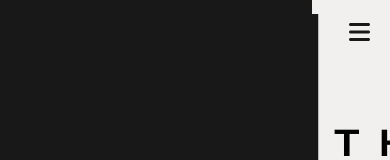
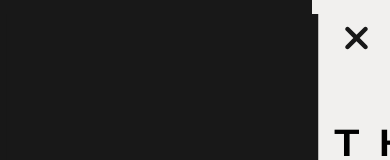
Before and after one commit to aam3/Personal_Website, a React (Create React App) app: page / in a window 390 px wide. Both pictures are taken after a click on the icon 359 px from the left and 32 px from the top of the page. Shown: the top 160 px of the page. Built offline with nearby package versions, Linux system fonts and the light colour scheme.

Commit message:
adding display mobile to sidebar-div

```diff
--- a/src/components/Layout/index.js
+++ b/src/components/Layout/index.js
@@ -22,13 +22,13 @@ const Layout = () => {
           icon={faBars}
           color="#ffd700"
           size="3x"
-          className='hamburger-icon' />
+          className={`hamburger-icon ${showNav ? 'mobile-show' : ''}`} />
       <FontAwesomeIcon
           onClick={() => setShowNav(false)}
           icon={faClose}
           color="#d6d5d5"
           size="3x"
-          className='close-icon' />
+          className={`close-icon ${showNav ? 'mobile-show' : ''}`} />
       <div className="page">
         <Outlet />
       </div>
--- a/src/components/Layout/index.scss
+++ b/src/components/Layout/index.scss
@@ -76,7 +76,7 @@
 .close-icon {
   display: none;
   font-size: 24px;     // Added
-  color: #d6d5d5;        // Added
+  color: #181818;        // Added
 }
 
 @media screen and (max-width: 768px) {
```
